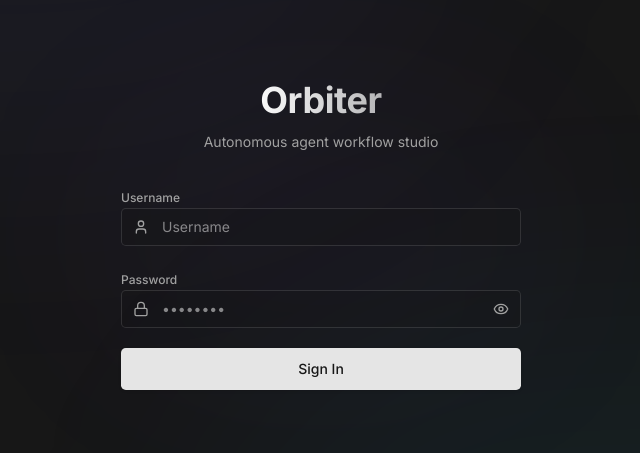
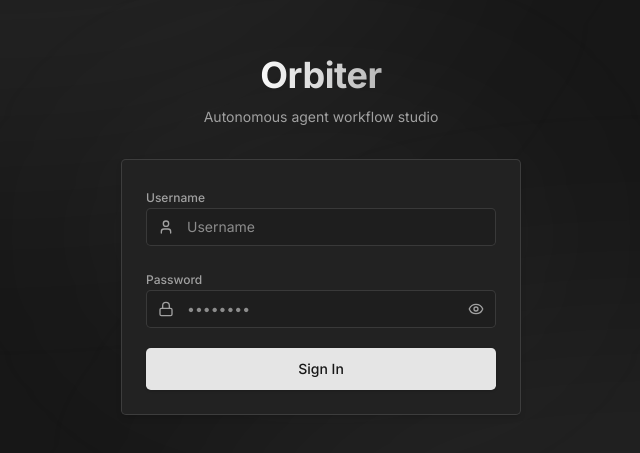
Before and after one commit to oshanavishkapiries/Orbiter, a Next.js app in the folder web/: page / in a window 1280 px wide. Shown: the part 165-618 px from the top of the page, without its empty margins (319-959 px from the left). Built offline with nearby package versions, Linux system fonts and the light colour scheme.

Commit message:
feat(theme): style login page to respect theme colors and card containers

```diff
--- a/web/app/page.tsx
+++ b/web/app/page.tsx
@@ -50,9 +50,9 @@ export default function LoginPage() {
     <div className="relative min-h-screen flex items-center justify-center overflow-hidden bg-background">
       {/* Subtle Background Gradients */}
       <div className="absolute inset-0 z-0">
-        <div className="absolute -top-[40%] -left-[20%] w-[80%] h-[80%] rounded-full bg-indigo-500/10 blur-[120px] dark:bg-indigo-500/5" />
-        <div className="absolute -bottom-[40%] -right-[20%] w-[80%] h-[80%] rounded-full bg-cyan-500/10 blur-[120px] dark:bg-cyan-500/5" />
-        <div className="absolute top-[30%] left-[30%] w-[40%] h-[40%] rounded-full bg-violet-500/10 blur-[100px] dark:bg-violet-500/5 animate-pulse" />
+        <div className="absolute -top-[40%] -left-[20%] w-[80%] h-[80%] rounded-full bg-primary/10 blur-[120px] dark:bg-primary/5" />
+        <div className="absolute -bottom-[40%] -right-[20%] w-[80%] h-[80%] rounded-full bg-primary/10 blur-[120px] dark:bg-primary/5" />
+        <div className="absolute top-[30%] left-[30%] w-[40%] h-[40%] rounded-full bg-primary/10 blur-[100px] dark:bg-primary/5 animate-pulse" />
       </div>
 
       <div className="relative z-10 w-full max-w-md px-6">
@@ -65,7 +65,7 @@ export default function LoginPage() {
         </div>
 
         {/* Card Container */}
-        <div>
+        <div className="bg-card border border-border p-6 rounded-lg shadow-md">
           {error && (
             <div className="mb-4 p-3 rounded-lg bg-destructive/10 text-destructive text-xs font-medium">
               {error}
```
